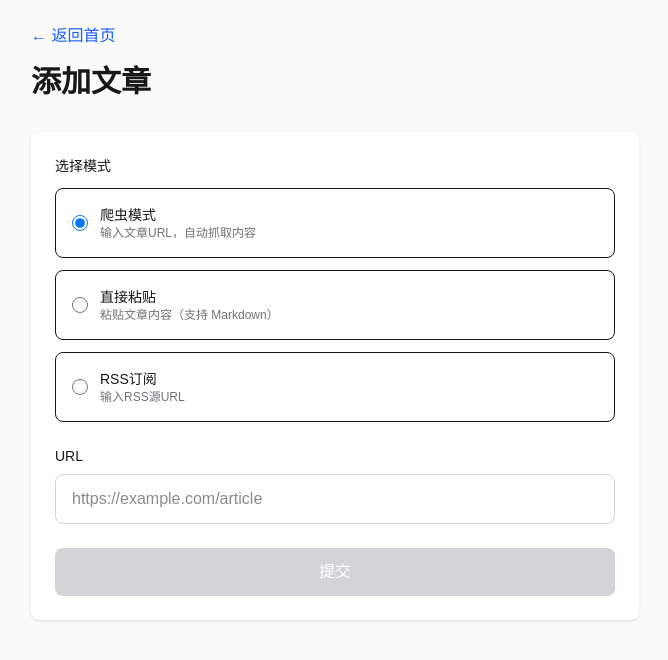
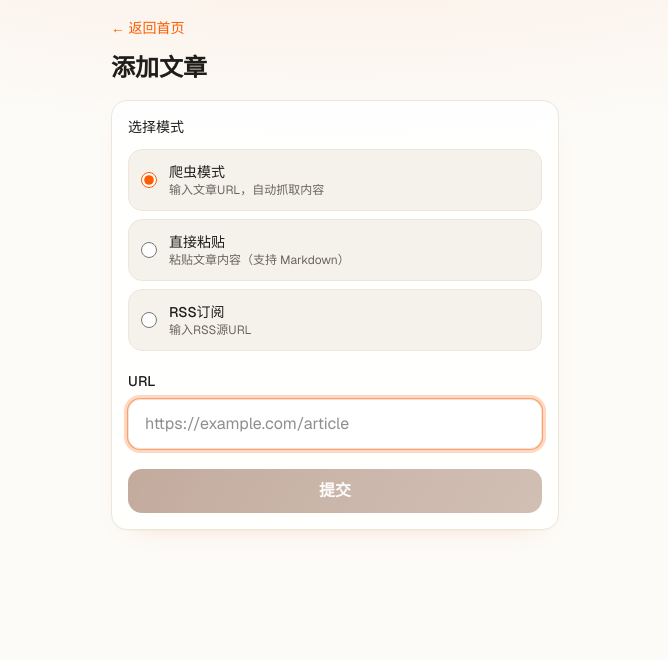
Before and after one commit to Fluxwang/AetherRead, a Next.js app: page /add in a window 1280 px wide. Shown: the top 660 px of the page, without its empty margins (305-973 px from the left). Built offline with nearby package versions, Linux system fonts and the light colour scheme.

Commit message:
Change the UI

```diff
--- a/app/add/page.tsx
+++ b/app/add/page.tsx
@@ -99,78 +99,74 @@ export default function AddArticle() {
   };
 
   return (
-    <div className="min-h-screen bg-zinc-50 dark:bg-zinc-900">
-      <div className="max-w-2xl mx-auto px-4 py-6 sm:px-6 lg:px-8">
-        <div className="mb-8">
-          <Link
-            href="/"
-            className="inline-flex items-center text-blue-600 dark:text-blue-400 hover:underline mb-4"
-          >
+    <div className="space-y-4">
+      <div>
+        <Link href="/" className="inline-flex items-center text-sm text-[color:var(--accent)]">
           ← 返回首页
         </Link>
-          <h1 className="text-3xl font-bold text-zinc-900 dark:text-zinc-50">
+        <h1 className="mt-3 text-2xl font-semibold text-[color:var(--foreground)]">
           添加文章
         </h1>
       </div>
 
-        <form onSubmit={handleSubmit} className="bg-white dark:bg-zinc-800 rounded-lg shadow-sm p-6">
-          <div className="mb-6">
-            <label className="block text-sm font-medium text-zinc-900 dark:text-zinc-50 mb-3">
+      <form onSubmit={handleSubmit} className="surface-card p-4">
+        <div className="mb-5">
+          <label className="mb-3 block text-sm font-medium text-[color:var(--foreground)]">
               选择模式
           </label>
-            <div className="space-y-3">
-              <label className="flex items-center p-4 border rounded-lg cursor-pointer hover:bg-zinc-50 dark:hover:bg-zinc-700 transition-colors">
+          <div className="space-y-2">
+            <label className="surface-muted flex cursor-pointer items-center p-3 transition-colors">
               <input
                 type="radio"
                 name="mode"
                 value="crawler"
                 checked={inputMode === 'crawler'}
                 onChange={(e) => setInputMode(e.target.value as InputMode)}
-                  className="h-4 w-4 text-blue-600"
+                className="h-4 w-4 accent-[color:var(--accent)]"
               />
               <div className="ml-3">
-                  <div className="text-sm font-medium text-zinc-900 dark:text-zinc-50">
+                <div className="text-sm font-medium text-[color:var(--foreground)]">
                   爬虫模式
                 </div>
-                  <div className="text-xs text-zinc-500 dark:text-zinc-400">
+                <div className="text-xs text-[color:var(--foreground-secondary)]">
                   输入文章URL，自动抓取内容
                 </div>
               </div>
             </label>
 
-              <label className="flex items-center p-4 border rounded-lg cursor-pointer hover:bg-zinc-50 dark:hover:bg-zinc-700 transition-colors">
+            <label className="surface-muted flex cursor-pointer items-center p-3 transition-colors">
               <input
                 type="radio"
                 name="mode"
                 value="paste"
                 checked={inputMode === 'paste'}
                 onChange={(e) => setInputMode(e.target.value as InputMode)}
-                  className="h-4 w-4 text-blue-600"
+                className="h-4 w-4 accent-[color:var(--accent)]"
               />
               <div className="ml-3">
-                  <div className="text-sm font-medium text-zinc-900 dark:text-zinc-50">
+                <div className="text-sm font-medium text-[color:var(--foreground)]">
                   直接粘贴
                 </div>
-                  <div className="text-xs text-zinc-500 dark:text-zinc-400">
+                <div className="text-xs text-[color:var(--foreground-secondary)]">
                   粘贴文章内容（支持 Markdown）
                 </div>
               </div>
             </label>
 
-              <label className="flex items-center p-4 border rounded-lg cursor-pointer hover:bg-zinc-50 dark:hover:bg-zinc-700 transition-colors">
+            <label className="surface-muted flex cursor-pointer items-center p-3 transition-colors">
               <input
                 type="radio"
                 name="mode"
                 value="rss"
                 checked={inputMode === 'rss'}
                 onChange={(e) => setInputMode(e.target.value as InputMode)}
-                  className="h-4 w-4 text-blue-600"
+                className="h-4 w-4 accent-[color:var(--accent)]"
               />
               <div className="ml-3">
-                  <div className="text-sm font-medium text-zinc-900 dark:text-zinc-50">
+                <div className="text-sm font-medium text-[color:var(--foreground)]">
                   RSS订阅
                 </div>
-                  <div className="text-xs text-zinc-500 dark:text-zinc-400">
+                <div className="text-xs text-[color:var(--foreground-secondary)]">
                   输入RSS源URL
                 </div>
               </div>
@@ -178,8 +174,8 @@ export default function AddArticle() {
           </div>
         </div>
 
-          <div className="mb-6">
-            <label htmlFor="input" className="block text-sm font-medium text-zinc-900 dark:text-zinc-50 mb-2">
+        <div className="mb-5">
+          <label htmlFor="input" className="mb-2 block text-sm font-medium text-[color:var(--foreground)]">
               {inputMode === 'crawler' && 'URL'}
               {inputMode === 'paste' && '文章内容'}
               {inputMode === 'rss' && 'RSS URL'}
@@ -190,7 +186,7 @@ export default function AddArticle() {
               value={input}
               onChange={(e) => setInput(e.target.value)}
               rows={10}
-                className="w-full px-4 py-3 rounded-lg border border-zinc-300 dark:border-zinc-600 bg-white dark:bg-zinc-700 text-zinc-900 dark:text-zinc-50 focus:outline-none focus:ring-2 focus:ring-blue-500"
+              className="focus-ring w-full rounded-xl border border-[color:var(--border)] bg-[color:var(--background-elevated)] px-4 py-3 text-[color:var(--foreground)]"
               placeholder="粘贴文章内容（支持 Markdown）..."
               required
               disabled={loading}
@@ -201,7 +197,7 @@ export default function AddArticle() {
               type="url"
               value={input}
               onChange={(e) => setInput(e.target.value)}
-                className="w-full px-4 py-3 rounded-lg border border-zinc-300 dark:border-zinc-600 bg-white dark:bg-zinc-700 text-zinc-900 dark:text-zinc-50 focus:outline-none focus:ring-2 focus:ring-blue-500"
+              className="focus-ring w-full rounded-xl border border-[color:var(--border)] bg-[color:var(--background-elevated)] px-4 py-3 text-[color:var(--foreground)]"
               placeholder={inputMode === 'crawler' ? 'https://example.com/article' : 'https://example.com/feed.xml'}
               required
               disabled={loading}
@@ -210,16 +206,16 @@ export default function AddArticle() {
         </div>
 
         {error && (
-            <div className="mb-6 bg-red-50 dark:bg-red-900/20 border border-red-200 dark:border-red-800 rounded-lg p-4">
-              <p className="text-red-600 dark:text-red-400">{error}</p>
+          <div className="mb-5 rounded-xl border border-[color:color-mix(in_srgb,var(--danger)_45%,var(--border))] bg-[color:color-mix(in_srgb,var(--danger)_10%,var(--background-elevated))] p-3">
+            <p className="text-sm text-[color:var(--danger)]">{error}</p>
           </div>
         )}
 
         {polling && (
-            <div className="mb-6 bg-blue-50 dark:bg-blue-900/20 border border-blue-200 dark:border-blue-800 rounded-lg p-4">
+          <div className="mb-5 rounded-xl border border-[color:color-mix(in_srgb,var(--accent)_40%,var(--border))] bg-[color:color-mix(in_srgb,var(--accent)_10%,var(--background-elevated))] p-3">
             <div className="flex items-center">
-                <div className="h-5 w-5 animate-spin rounded-full border-3 border-solid border-blue-600 border-r-transparent mr-3"></div>
-                <p className="text-blue-600 dark:text-blue-400">正在处理文章，请稍候...</p>
+              <div className="mr-3 h-5 w-5 animate-spin rounded-full border-2 border-solid border-[color:var(--accent)] border-r-transparent" />
+              <p className="text-sm text-[color:var(--accent)]">正在处理文章，请稍候...</p>
             </div>
           </div>
         )}
@@ -227,12 +223,11 @@ export default function AddArticle() {
         <button
           type="submit"
           disabled={loading || !input.trim()}
-            className="w-full h-12 rounded-lg bg-blue-600 text-white font-medium hover:bg-blue-700 disabled:bg-zinc-300 disabled:cursor-not-allowed transition-colors"
+          className="btn-primary w-full"
         >
           {loading ? '处理中...' : '提交'}
         </button>
       </form>
     </div>
-    </div>
   );
 }
--- a/app/globals.css
+++ b/app/globals.css
@@ -1,8 +1,19 @@
 @import "tailwindcss";
 
 :root {
-  --background: #ffffff;
-  --foreground: #171717;
+  --background: #fcfbf8;
+  --background-elevated: #ffffff;
+  --background-muted: #f5f2ec;
+  --foreground: #1f1d1a;
+  --foreground-secondary: #6b655d;
+  --foreground-tertiary: #958d82;
+  --border: #ece6dd;
+  --border-strong: #ddd4c8;
+  --accent: #ff5c00;
+  --accent-foreground: #fffaf5;
+  --danger: #dc2626;
+  --success: #16a34a;
+  --warning: #d97706;
 }
 
 @theme inline {
@@ -14,15 +25,154 @@
 
 @media (prefers-color-scheme: dark) {
   :root {
-    --background: #0a0a0a;
-    --foreground: #ededed;
+    --background: #171311;
+    --background-elevated: #201b17;
+    --background-muted: #29231d;
+    --foreground: #f7f1eb;
+    --foreground-secondary: #c8bcb0;
+    --foreground-tertiary: #9f9389;
+    --border: #3a3129;
+    --border-strong: #4a3d32;
+    --accent: #ff7a2f;
+    --accent-foreground: #171311;
+    --danger: #f87171;
+    --success: #4ade80;
+    --warning: #f59e0b;
   }
 }
 
+html,
 body {
-  background: var(--background);
+  min-height: 100%;
+}
+
+body {
   color: var(--foreground);
-  font-family: Arial, Helvetica, sans-serif;
+  font-family: var(--font-geist-sans), "Segoe UI", sans-serif;
+  background:
+    radial-gradient(
+      1200px 420px at 50% -150px,
+      color-mix(in srgb, var(--accent) 10%, transparent),
+      transparent 70%
+    ),
+    var(--background);
+}
+
+.mobile-shell {
+  width: 100%;
+  max-width: 30rem;
+  min-height: 100dvh;
+  margin-inline: auto;
+  padding-top: calc(env(safe-area-inset-top) + 1rem);
+  padding-right: 1rem;
+  padding-bottom: calc(env(safe-area-inset-bottom) + 1rem);
+  padding-left: 1rem;
+}
+
+@layer components {
+  .surface-card {
+    border: 1px solid var(--border);
+    background: color-mix(in srgb, var(--background-elevated) 90%, transparent);
+    border-radius: 1rem;
+    box-shadow:
+      0 1px 0 rgba(0, 0, 0, 0.02),
+      0 10px 30px -24px color-mix(in srgb, var(--accent) 45%, transparent);
+  }
+
+  .surface-muted {
+    border: 1px solid var(--border);
+    background: var(--background-muted);
+    border-radius: 0.875rem;
+  }
+
+  .btn-primary {
+    display: inline-flex;
+    align-items: center;
+    justify-content: center;
+    min-height: 2.75rem;
+    border-radius: 0.875rem;
+    padding-inline: 1rem;
+    background: linear-gradient(
+      120deg,
+      var(--accent),
+      color-mix(in srgb, var(--accent) 75%, #fff 25%)
+    );
+    color: var(--accent-foreground);
+    font-weight: 600;
+    transition: transform 0.2s ease, filter 0.2s ease;
+  }
+
+  .btn-primary:hover {
+    filter: brightness(1.05);
+  }
+
+  .btn-primary:active {
+    transform: translateY(1px) scale(0.99);
+  }
+
+  .btn-primary:disabled {
+    cursor: not-allowed;
+    filter: saturate(0.25) opacity(0.6);
+  }
+
+  .btn-secondary {
+    display: inline-flex;
+    align-items: center;
+    justify-content: center;
+    min-height: 2.75rem;
+    border-radius: 0.875rem;
+    border: 1px solid var(--border);
+    background: color-mix(in srgb, var(--background-elevated) 84%, transparent);
+    color: var(--foreground);
+    font-weight: 500;
+    transition: background-color 0.2s ease, transform 0.2s ease;
+  }
+
+  .btn-secondary:hover {
+    background: var(--background-muted);
+  }
+
+  .btn-secondary:active {
+    transform: translateY(1px) scale(0.99);
+  }
+
+  .status-badge {
+    display: inline-flex;
+    align-items: center;
+    border-radius: 999px;
+    padding: 0.2rem 0.6rem;
+    font-size: 0.75rem;
+    font-weight: 600;
+    line-height: 1;
+    border: 1px solid transparent;
+  }
+
+  .status-badge-pending {
+    background: color-mix(in srgb, var(--foreground-secondary) 15%, transparent);
+    color: var(--foreground-secondary);
+  }
+
+  .status-badge-processing {
+    background: color-mix(in srgb, var(--warning) 16%, transparent);
+    color: var(--warning);
+  }
+
+  .status-badge-ready {
+    background: color-mix(in srgb, var(--success) 16%, transparent);
+    color: var(--success);
+  }
+
+  .status-badge-failed {
+    background: color-mix(in srgb, var(--danger) 14%, transparent);
+    color: var(--danger);
+  }
+
+  .focus-ring {
+    outline: none;
+    box-shadow:
+      0 0 0 1px color-mix(in srgb, var(--accent) 45%, transparent),
+      0 0 0 4px color-mix(in srgb, var(--accent) 24%, transparent);
+  }
 }
 
 .article-markdown {
@@ -65,25 +215,26 @@ body {
 }
 
 .article-markdown blockquote {
-  border-left: 4px solid #d4d4d8;
+  border-left: 4px solid var(--border-strong);
   margin: 1em 0;
   padding-left: 1em;
-  color: #52525b;
+  color: var(--foreground-secondary);
 }
 
 .article-markdown code {
   font-family: var(--font-mono), ui-monospace, SFMono-Regular, Menlo, monospace;
-  background: #f4f4f5;
+  background: var(--background-muted);
   border-radius: 0.375rem;
   padding: 0.15em 0.35em;
   font-size: 0.9em;
 }
 
 .article-markdown pre {
-  background: #f4f4f5;
+  background: var(--background-muted);
   border-radius: 0.75rem;
   padding: 1em;
   overflow-x: auto;
+  border: 1px solid var(--border);
 }
 
 .article-markdown pre code {
@@ -92,7 +243,7 @@ body {
 }
 
 .article-markdown a {
-  color: #2563eb;
+  color: var(--accent);
   text-decoration: underline;
 }
 
@@ -103,32 +254,11 @@ body {
 
 .article-markdown th,
 .article-markdown td {
-  border: 1px solid #e4e4e7;
+  border: 1px solid var(--border);
   padding: 0.5em 0.7em;
   text-align: left;
 }
 
 .article-markdown th {
-  background: #fafafa;
+  background: color-mix(in srgb, var(--background-elevated) 80%, var(--background-muted));
 }
-
-@media (prefers-color-scheme: dark) {
-  .article-markdown blockquote {
-    border-left-color: #3f3f46;
-    color: #a1a1aa;
-  }
-
-  .article-markdown code,
-  .article-markdown pre {
-    background: #18181b;
-  }
-
-  .article-markdown th,
-  .article-markdown td {
-    border-color: #27272a;
-  }
-
-  .article-markdown th {
-    background: #111113;
-  }
-}
--- a/app/layout.tsx
+++ b/app/layout.tsx
@@ -34,7 +34,9 @@ export default function RootLayout({
       lang="zh-CN"
       className={`${geistSans.variable} ${geistMono.variable} h-full antialiased`}
     >
-      <body className="min-h-full flex flex-col bg-zinc-50 dark:bg-zinc-900">{children}</body>
+      <body className="min-h-full">
+        <div className="mobile-shell">{children}</div>
+      </body>
     </html>
   );
 }
```
Also changed, not shown: app/article/[id]/page.tsx (+28 -45 lines), app/components/ArticleContent.tsx (+9 -9 lines), app/components/ArticleHeader.tsx (+4 -4 lines), app/components/ArticleSummary.tsx (+7 -9 lines), app/components/ReadingModeToggle.tsx (+5 -5 lines), app/page.tsx (+34 -34 lines). Lines whose indentation alone changed are shown as unchanged.
